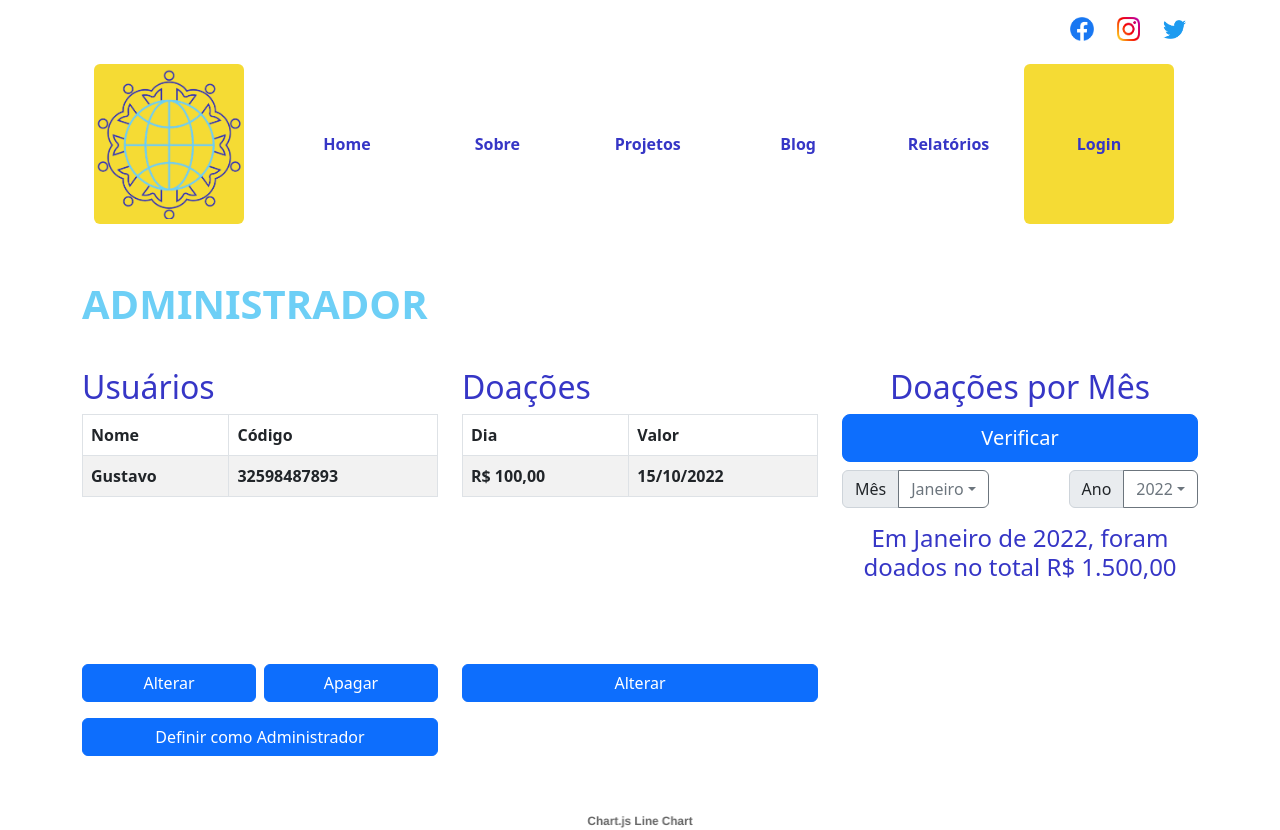
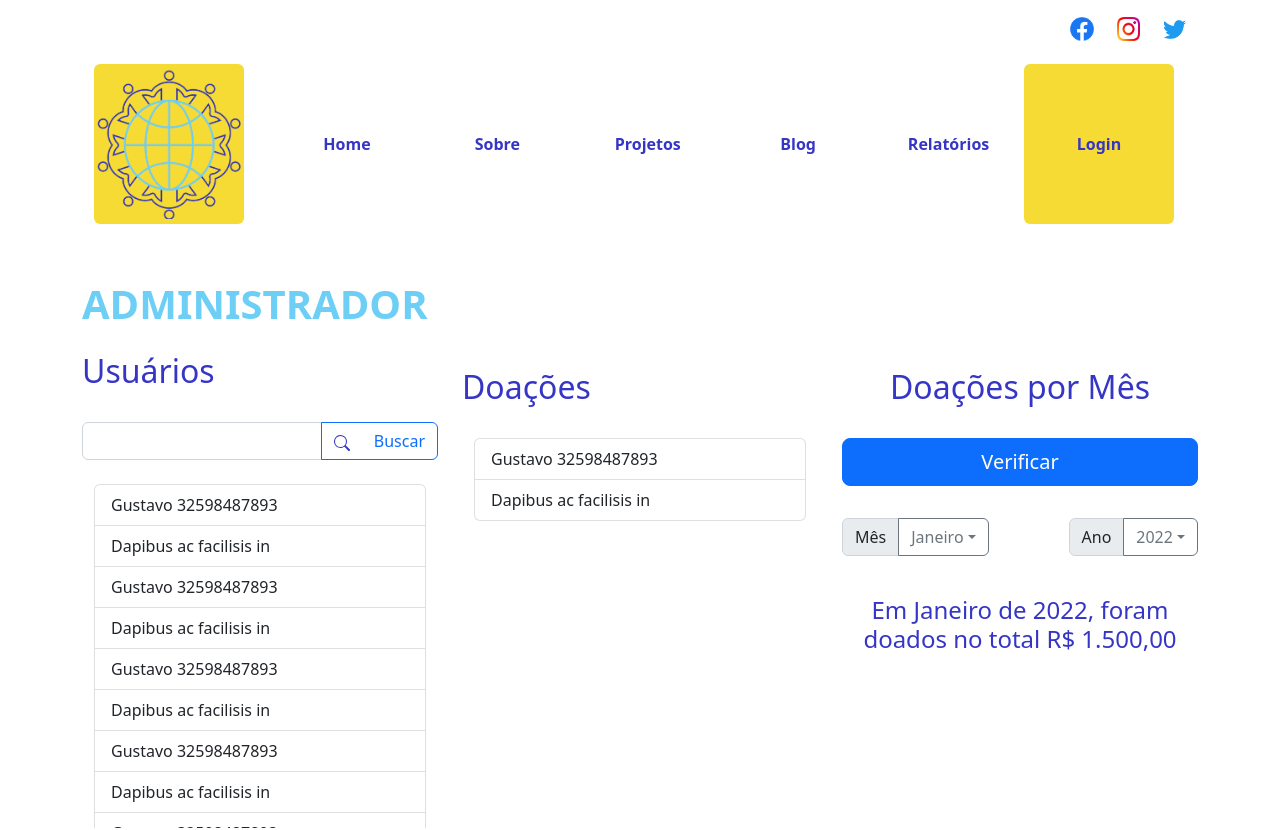
Before and after one commit to GustavoTDini/c4h_react, a React (Create React App) app: page /admin in a window 1280 px wide. Shown: the top 830 px of the page. Built offline with nearby package versions, Linux system fonts and the light colour scheme.

Commit message:
Corrected Admin & Profile

```diff
--- a/src/components/BlogComponents/BlogCard.js
+++ b/src/components/BlogComponents/BlogCard.js
@@ -27,7 +27,7 @@ function BlogCard({blog}) {
                     <CardImg src={blog.image}></CardImg>
                     <h2 className="mt-3 light-blue-text">{blog.titulo}</h2>
                     <p className="blog-card-text">{blog.texto.slice(0,200) + " ..."}</p>
-                    <p><Link to={"/blog/#" + blog.id}>Ver mais</Link></p>
+                    <p><Link to={"/blog/#" + blog.id} p>Ver mais</Link></p>
                     {blog.temas.map((tema) =>(
                         <p className="light-grey-background border-1 m-1 p-1">{tema}</p>
                     ))}
--- a/src/components/BlogComponents/Blogs.js
+++ b/src/components/BlogComponents/Blogs.js
@@ -1,9 +1,8 @@
-import {Button, Container, Form, Image, InputGroup, Pagination, Row} from "react-bootstrap";
+import {Button, Container, Form, Image, InputGroup, Row} from "react-bootstrap";
 import searchIcon from "../../res/search.svg"
 import Footer from "../HomeComponents/Footer";
 import BlogCard from "./BlogCard";
 import blogImage from "../../res/blogImage.jpg";
-import {useEffect} from "react";
 import * as React from "react";
 import BlogPages from "./BlogPages";
 import {spliceArray} from "../../HelperFunctions";
@@ -34,7 +33,7 @@ function Blogs() {
     React.useEffect(() => {
         setBlogsTotal(blogs.length);
         setPages(Math.round(blogsTotal/9));
-    }, [blogsTotal, pages, currentPage]);
+    }, [blogsTotal, pages]);
 
     return(<Container className="mt-5">
             <Row className="mt-5 mb-5 px-4 border-light">
--- a/src/components/ProfileComponents/Admin.js
+++ b/src/components/ProfileComponents/Admin.js
@@ -3,18 +3,17 @@ import {
     Col,
     Container, Dropdown,
     DropdownButton,
-    FloatingLabel,
     Form,
     Image,
-    InputGroup,
+    InputGroup, ListGroup,
     Row,
-    Stack,
-    Table
+    Stack
 } from "react-bootstrap";
-import medal from "../../res/certificado.png";
 import {useState} from "react";
 import DonationChart from "./DonationChart";
 import {useNavigate} from "react-router";
+import searchIcon from "../../res/search.svg";
+import * as React from "react";
 
 function Admin() {
     const [ano, setAno] = useState(null)
@@ -77,52 +76,56 @@ function Admin() {
                     <h1 className="light-blue-text fw-bold text-start">ADMINISTRADOR</h1>
                 </Col>
             </Row>
-            <Row className="mt-3 mb-2 justify-content-lg-start">
+            <Row className="mt-3 justify-content-lg-start h-auto">
                 <Col md={4}>
-                    <h2 className="blue-text mt-3">Usuários</h2>
-                    <Container className="w-100 list-height p-0">
-                        <Table striped bordered hover>
-                            <thead>
-                            <tr>
-                                <th>Nome</th>
-                                <th>Código</th>
-                            </tr>
-                            </thead>
-                            <tbody>
-                            <tr>
-                                <th>Gustavo</th>
-                                <th>32598487893</th>
-                            </tr>
-                            </tbody>
-                        </Table>
+                    <Stack className="w-100 list-height-large p-0 mb-5" gap={4}>
+                        <h2 className="blue-text">Usuários</h2>
+                        <InputGroup>
+                            <Form.Control/>
+                            <Button variant="outline-primary">
+                                <Image src={searchIcon} alt="icon de lupa" className="mr-4"/>
+                                Buscar
+                            </Button>
+                        </InputGroup>
+                        <Container className="list-scroll list-height-large">
+                            <ListGroup>
+                                <ListGroup.Item>Gustavo 32598487893</ListGroup.Item>
+                                <ListGroup.Item>Dapibus ac facilisis in</ListGroup.Item>
+                                <ListGroup.Item>Gustavo 32598487893</ListGroup.Item>
+                                <ListGroup.Item>Dapibus ac facilisis in</ListGroup.Item>
+                                <ListGroup.Item>Gustavo 32598487893</ListGroup.Item>
+                                <ListGroup.Item>Dapibus ac facilisis in</ListGroup.Item>
+                                <ListGroup.Item>Gustavo 32598487893</ListGroup.Item>
+                                <ListGroup.Item>Dapibus ac facilisis in</ListGroup.Item>
+                                <ListGroup.Item>Gustavo 32598487893</ListGroup.Item>
+                                <ListGroup.Item>Dapibus ac facilisis in</ListGroup.Item>
+                                <ListGroup.Item>Gustavo 32598487893</ListGroup.Item>
+                                <ListGroup.Item>Dapibus ac facilisis in</ListGroup.Item>
+
+                            </ListGroup>
                         </Container>
                         <Stack direction="horizontal" gap={2}>
                             <Button className="w-75">Alterar</Button>
                             <Button className="w-75">Apagar</Button>
                         </Stack>
-                    <Button className="w-100 mt-3">Definir como Administrador</Button>
+                        <Button className="w-100">Definir como Administrador</Button>
+                    </Stack>
                 </Col>
                 <Col md={4}>
+                    <Stack className="w-100 list-height-large p-0 mb-5" gap={4}>
                         <h2 className="blue-text mt-3">Doações</h2>
-                    <Container className="w-100 list-height p-0">
-                        <Table striped bordered hover>
-                            <thead>
-                            <tr>
-                                <th>Dia</th>
-                                <th>Valor</th>
-                            </tr>
-                            </thead>
-                            <tbody>
-                            <tr>
-                                <th>R$ 100,00</th>
-                                <th>15/10/2022</th>
-                            </tr>
-                            </tbody>
-                        </Table>
+                        <Container className="list-scroll list-height-large">
+                            <ListGroup>
+                                <ListGroup.Item>Gustavo 32598487893</ListGroup.Item>
+                                <ListGroup.Item>Dapibus ac facilisis in</ListGroup.Item>
+                            </ListGroup>
                         </Container>
-                    <Button className="w-100">Alterar</Button>
+                        <Button className="w-100">Verificar Doação</Button>
+                    </Stack>
+
                 </Col>
                 <Col md={4}>
+                    <Stack className="w-100 list-height-large p-0 mb-5" gap={4}>
                     <h2 className="blue-text mt-3 text-center">Doações por Mês</h2>
                     <Button className="w-100" size="lg">Verificar</Button>
                     <Stack className="justify-content-between mt-2" direction="horizontal">
@@ -160,9 +163,10 @@ function Admin() {
                         </InputGroup>
                     </Stack>
                     <h4 className="blue-text text-center">Em Janeiro de 2022, foram doados no total R$ 1.500,00</h4>
+                    </Stack>
                 </Col>
             </Row>
-            <Row className="mt-5 justify-content-end">
+            <Row className="justify-content-end">
                 <DonationChart/>
             </Row>
             <Row className="mt-5 justify-content-end">
--- a/src/components/ProfileComponents/Profile.js
+++ b/src/components/ProfileComponents/Profile.js
@@ -1,9 +1,10 @@
-import {Button, Col, Container, FloatingLabel, Form, Image, Row, Stack} from "react-bootstrap";
+import {Button, Col, Container, FloatingLabel, Form, Image, ListGroup, Row, Stack} from "react-bootstrap";
 import medal from "../../res/certificado.png";
 import {useState} from "react";
 import {useNavigate} from "react-router";
 import AddPhone from "./AddPhone";
 import AddAdress from "./AddAdress";
+import * as React from "react";
 
 function Profile() {
     const CPF = "CPF";
@@ -70,6 +71,17 @@ function Profile() {
                         </FloatingLabel>:<div/>}
                     </Stack>
                 </Col>
+                <Col md={4}>
+                    <Stack className="w-100 list-height p-0 mb-5" gap={4}>
+                        <h2 className="blue-text mt-3">Minhas Doações</h2>
+                        <Container className="list-scroll list-height">
+                            <ListGroup>
+                                <ListGroup.Item>Gustavo 32598487893</ListGroup.Item>
+                                <ListGroup.Item>Dapibus ac facilisis in</ListGroup.Item>
+                            </ListGroup>
+                        </Container>
+                    </Stack>
+                </Col>
             </Row>
             <Row className="mt-5 justify-content-start">
                 <Col md={8}>
--- a/src/styles/App.css
+++ b/src/styles/App.css
@@ -173,7 +173,16 @@ height: 150px;
 }
 
 .list-height{
-  height: 250px;
+  height: 400px;
+}
+
+.list-height-large{
+  height: 600px;
+}
+
+.list-scroll{
+  overflow-x: hidden;
+  overflow-y: scroll;
 }
 
 .profile-button-group{
```
Lines whose indentation alone changed are shown as unchanged.
